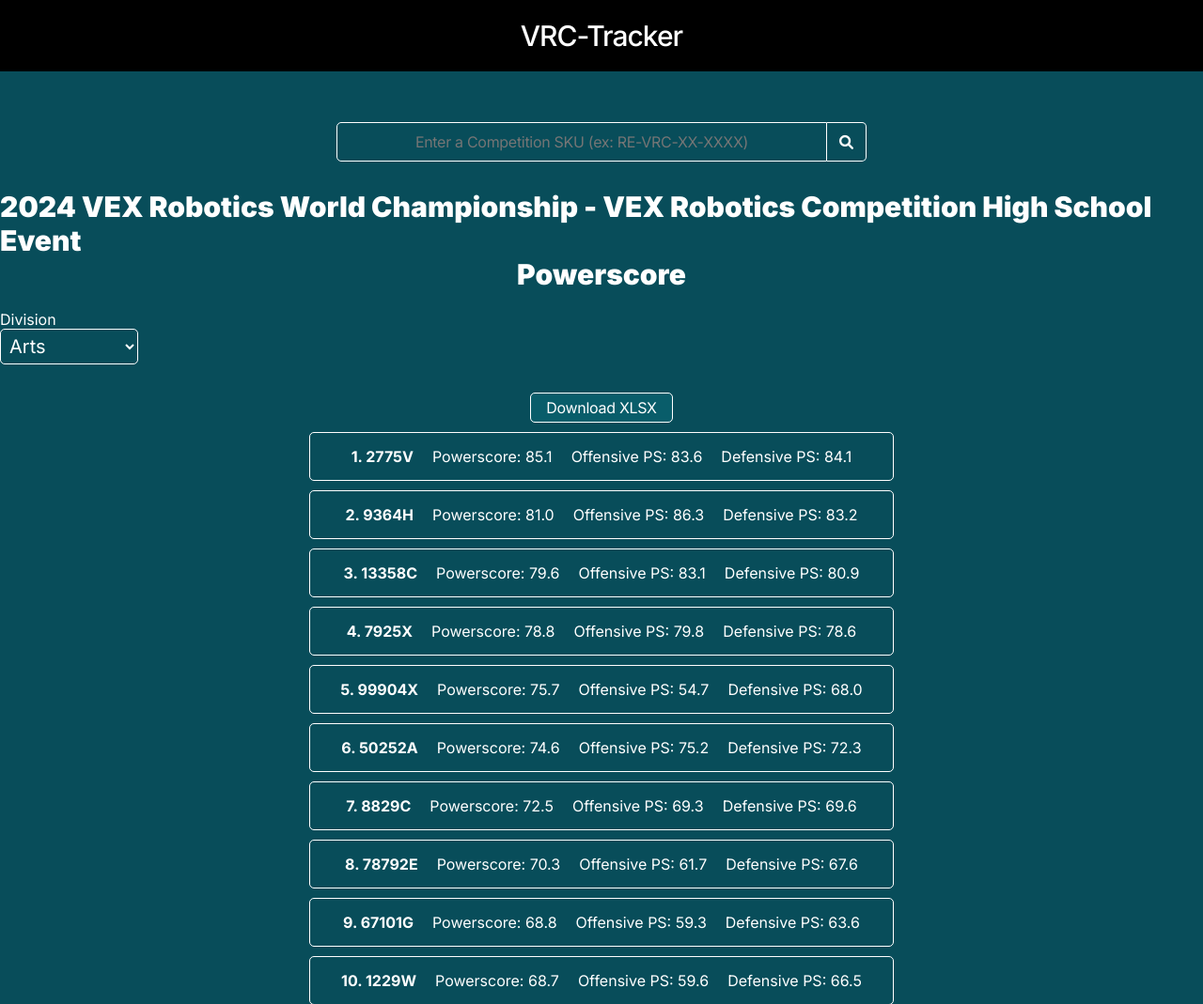
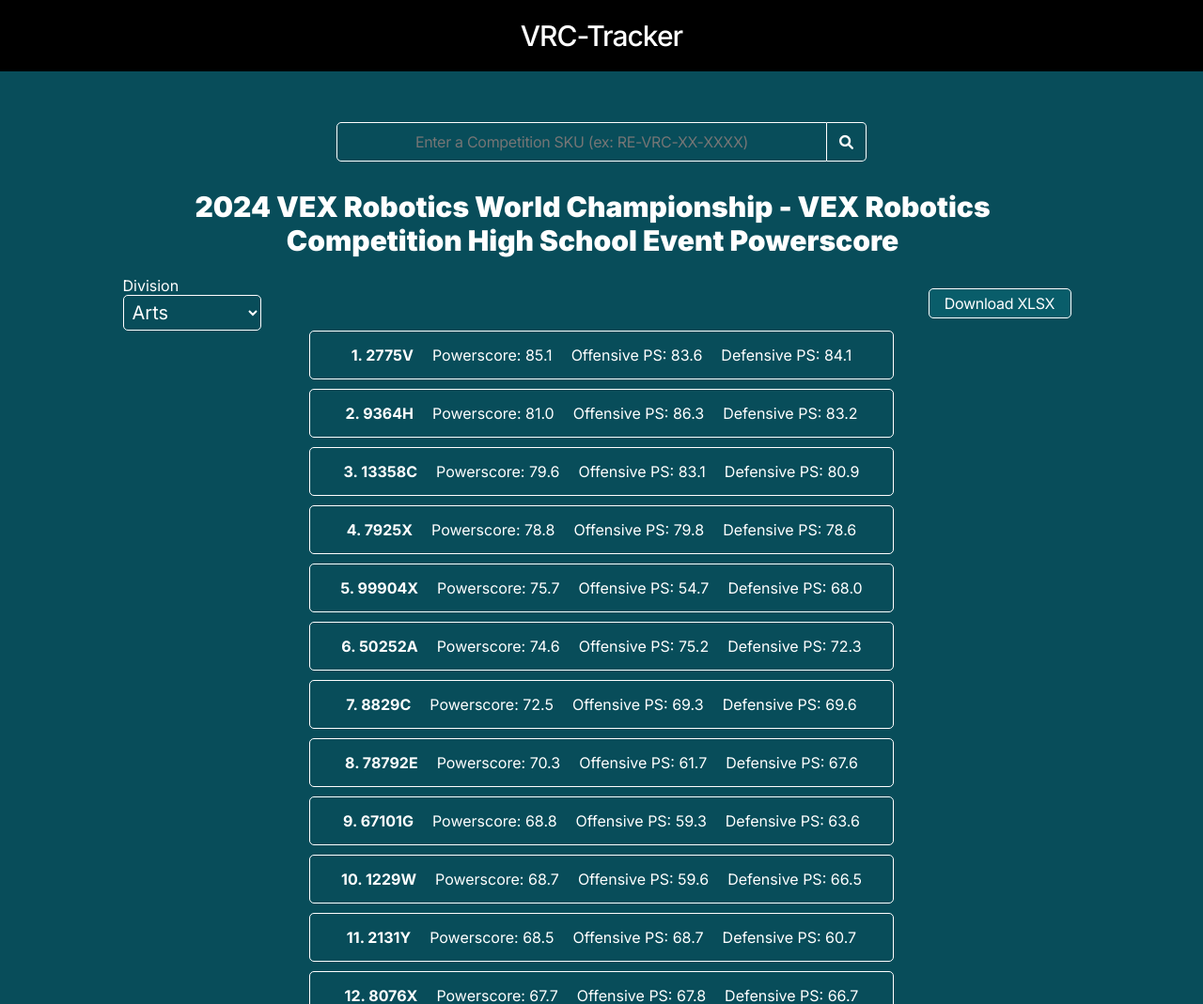
Before and after one commit to AjayaRamachandran/PowerScore, a Flask app: template templates/comp.html in a window 1280 px wide. Shown: the top 1069 px of the page at 94% size. Run offline with Flask 3, Linux system fonts and the light colour scheme; the template is opened without the code that fills it, so the values that code supplies are empty.

Commit message:
fixed layout, changed download name, added favicon

```diff
--- a/app.py
+++ b/app.py
@@ -19,7 +19,7 @@ app = Flask(__name__)
 
 @app.route("/")
 def index():
-    return render_template("splash.html", banner = img_tag)
+    return render_template("splash.html", banner = img_tag, favicon = base64.b64encode(open('favicon.ico', 'rb').read()).decode('utf-8'))
 
 @app.route("/teams", methods=["GET"])
 def handle_teams():
--- a/pageGen.py
+++ b/pageGen.py
@@ -3,10 +3,11 @@ initial = '''<!DOCTYPE html>
 <head>
     <meta charset="UTF-8">
     <meta name="viewport" content="width=device-width, initial-scale=1.0">
-    <title>{{name}} On VRC Tracker</title>
+    <title>Powerscore on VRC Tracker</title>
     <link href="https://fonts.googleapis.com/css2?family=Inter:wght@100..900&display=swap" rel="stylesheet">
     <link href="https://fonts.googleapis.com/css2?family=Teko:wght@300..700&display=swap" rel="stylesheet">
     <link rel="stylesheet" href="https://cdnjs.cloudflare.com/ajax/libs/font-awesome/6.0.0-beta3/css/all.min.css">
+    <link rel="icon" type="image/x-icon" href="https://www.dropbox.com/scl/fi/jgpvl6s9otkgc6uqg5pmt/favicon.ico?rlkey=nb39qqv34ppoyk6k3b2qd1yl0&st=lgn1ldkn&raw=1">
     <style>
         body {
             font-family: 'Inter', sans-serif;
@@ -26,8 +27,10 @@ initial = '''<!DOCTYPE html>
             margin: 0;
             padding: 0;
             display: flex;
+            width: 1000px;
             justify-content: center;
             align-items: center;
+            text-align: center;
             height: 108px;
             font-size: 30px;
             font-weight: 900;
@@ -145,8 +148,6 @@ initial = '''<!DOCTYPE html>
             border-radius: 5px;
             padding: 5px;
             font-size: 20px;
-            align-self: center;
-            justify-content: center;
         }
         .download-button {
             display: flex;
@@ -162,8 +163,12 @@ initial = '''<!DOCTYPE html>
             color: #ffffff;
             justify-content: center;
             align-items: center;
-            justify-self: center;
-            margin: 0 auto; /* Center horizontally within its container */
+            margin-left: 700px;
+        }
+        .container {
+            display: flex;
+            justify-content: space-between; /* This will push the form and button to opposite sides */
+            align-items: center; /* Vertically center the items */
         }
     </style>
 </head>
@@ -209,13 +214,13 @@ def generateFrom(info, sku, division = "1"):
     defensive = info[3]
     divisions = info[4]
 
-    title = f'''<title>{name}</title><title> Powerscore</title><div class="gap">
+    title = f'''<title>{name} Powerscore</title><div class="gap">
             <div class="gap-2"></div>
         </div>
         <div class="gap-2"><div class="gap-2"></div></div>
         '''
 
-    dropdown = f'''<form id="myForm" action="/competitions" method="GET">
+    dropdown = f'''<div class="container"><form id="myForm" action="/competitions" method="GET">
     <input type="hidden" id="sku" name="query" value="{sku}">
     <label for="division">Division</label>
 <select name="division" id="divs" class="dropdown">'''
@@ -237,8 +242,8 @@ def generateFrom(info, sku, division = "1"):
     </script><div class="gap">
             <div class="gap"></div>
         </div>
-        <div class="download-button"><a href="data:application/vnd.openxmlformats-officedocument.spreadsheetml.sheet;base64,{{ base64_data }}" download>Download XLSX</a></div>
-        <div class="gap-2"><div class="gap-2"></div></div>
+        <div class="download-button"><a href="data:application/vnd.openxmlformats-officedocument.spreadsheetml.sheet;base64,{{ base64_data }}" download="''' + name + '''.xslx">Download XLSX</a></div>
+        <div class="gap-2"><div class="gap-2"></div></div></div>
         '''
 
     bodyList = ""
--- a/templates/comp.html
+++ b/templates/comp.html
@@ -3,7 +3,7 @@
 <head>
     <meta charset="UTF-8">
     <meta name="viewport" content="width=device-width, initial-scale=1.0">
-    <title>{{name}} On VRC Tracker</title>
+    <title>Powerscore on VRC Tracker</title>
     <link href="https://fonts.googleapis.com/css2?family=Inter:wght@100..900&display=swap" rel="stylesheet">
     <link href="https://fonts.googleapis.com/css2?family=Teko:wght@300..700&display=swap" rel="stylesheet">
     <link rel="stylesheet" href="https://cdnjs.cloudflare.com/ajax/libs/font-awesome/6.0.0-beta3/css/all.min.css">
@@ -26,8 +26,10 @@
             margin: 0;
             padding: 0;
             display: flex;
+            width: 1000px;
             justify-content: center;
             align-items: center;
+            text-align: center;
             height: 108px;
             font-size: 30px;
             font-weight: 900;
@@ -145,8 +147,6 @@
             border-radius: 5px;
             padding: 5px;
             font-size: 20px;
-            align-self: center;
-            justify-content: center;
         }
         .download-button {
             display: flex;
@@ -162,8 +162,12 @@
             color: #ffffff;
             justify-content: center;
             align-items: center;
-            justify-self: center;
-            margin: 0 auto; /* Center horizontally within its container */
+            margin-left: 700px;
+        }
+        .container {
+            display: flex;
+            justify-content: space-between; /* This will push the form and button to opposite sides */
+            align-items: center; /* Vertically center the items */
         }
     </style>
 </head>
@@ -194,11 +198,11 @@
         </div>
         <div class="gap">
             <div class="gap"></div>
-        </div><title>2024 VEX Robotics World Championship - VEX Robotics Competition High School Event</title><title> Powerscore</title><div class="gap">
+        </div><title>2024 VEX Robotics World Championship - VEX Robotics Competition High School Event Powerscore</title><div class="gap">
             <div class="gap-2"></div>
         </div>
         <div class="gap-2"><div class="gap-2"></div></div>
-        <form id="myForm" action="/competitions" method="GET">
+        <div class="container"><form id="myForm" action="/competitions" method="GET">
     <input type="hidden" id="sku" name="query" value="RE-VRC-23-3690">
     <label for="division">Division</label>
 <select name="division" id="divs" class="dropdown"><option value="1">Opportunity</option>
@@ -222,8 +226,8 @@
     </script><div class="gap">
             <div class="gap"></div>
         </div>
-        <div class="download-button"><a href="data:application/vnd.openxmlformats-officedocument.spreadsheetml.sheet;base64,{{ base64_data }}" download>Download XLSX</a></div>
-        <div class="gap-2"><div class="gap-2"></div></div>
+        <div class="download-button"><a href="data:application/vnd.openxmlformats-officedocument.spreadsheetml.sheet;base64,{{ base64_data }}" download="2024 VEX Robotics World Championship - VEX Robotics Competition High School Event.xslx">Download XLSX</a></div>
+        <div class="gap-2"><div class="gap-2"></div></div></div>
 
         <div class="body-container">
     <div class="body-contained-1"><b>1. 2775V</b></div>
--- a/templates/index.html
+++ b/templates/index.html
@@ -7,6 +7,7 @@
     <link href="https://fonts.googleapis.com/css2?family=Inter:wght@100..900&display=swap" rel="stylesheet">
     <link href="https://fonts.googleapis.com/css2?family=Teko:wght@300..700&display=swap" rel="stylesheet">
     <link rel="stylesheet" href="https://cdnjs.cloudflare.com/ajax/libs/font-awesome/6.0.0-beta3/css/all.min.css">
+    <link rel="icon" type="image/x-icon" href="https://www.dropbox.com/scl/fi/jgpvl6s9otkgc6uqg5pmt/favicon.ico?rlkey=nb39qqv34ppoyk6k3b2qd1yl0&st=lgn1ldkn&raw=1">
     <style>
         body {
             font-family: 'Inter', sans-serif;
--- a/templates/oops.html
+++ b/templates/oops.html
@@ -7,6 +7,7 @@
     <link href="https://fonts.googleapis.com/css2?family=Inter:wght@100..900&display=swap" rel="stylesheet">
     <link href="https://fonts.googleapis.com/css2?family=Teko:wght@300..700&display=swap" rel="stylesheet">
     <link rel="stylesheet" href="https://cdnjs.cloudflare.com/ajax/libs/font-awesome/6.0.0-beta3/css/all.min.css">
+    <link rel="icon" type="image/x-icon" href="https://www.dropbox.com/scl/fi/jgpvl6s9otkgc6uqg5pmt/favicon.ico?rlkey=nb39qqv34ppoyk6k3b2qd1yl0&st=lgn1ldkn&raw=1">
     <style>
         title {
             font-family: 'Inter', sans-serif;
--- a/templates/splash.html
+++ b/templates/splash.html
@@ -7,6 +7,7 @@
     <link href="https://fonts.googleapis.com/css2?family=Inter:wght@100..900&display=swap" rel="stylesheet">
     <link href="https://fonts.googleapis.com/css2?family=Teko:wght@300..700&display=swap" rel="stylesheet">
     <link rel="stylesheet" href="https://cdnjs.cloudflare.com/ajax/libs/font-awesome/6.0.0-beta3/css/all.min.css">
+    <link rel="icon" type="image/x-icon" href="https://www.dropbox.com/scl/fi/jgpvl6s9otkgc6uqg5pmt/favicon.ico?rlkey=nb39qqv34ppoyk6k3b2qd1yl0&st=lgn1ldkn&raw=1">
     <style>
         title {
             font-family: 'Inter', sans-serif;
```
Also changed, not shown: bar.png, favicon.ico (added), favicon.png (added), plot.png, 1 other file.
